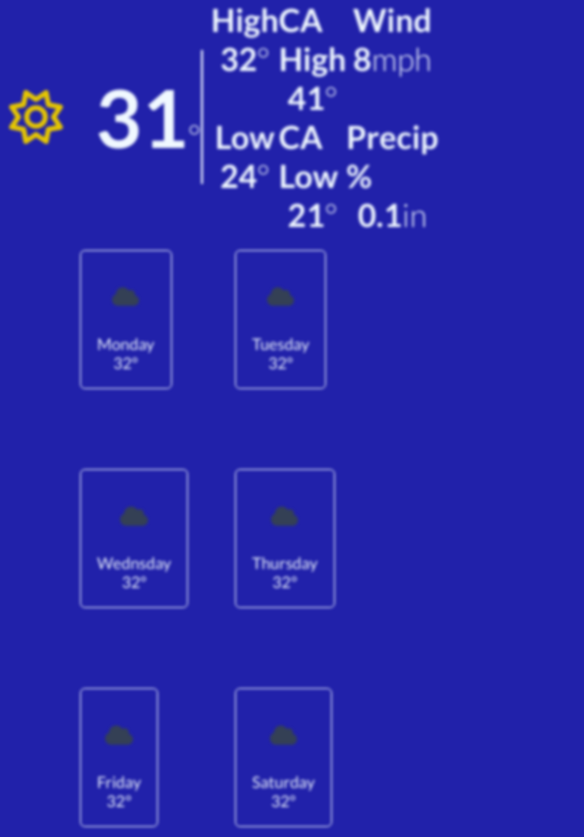
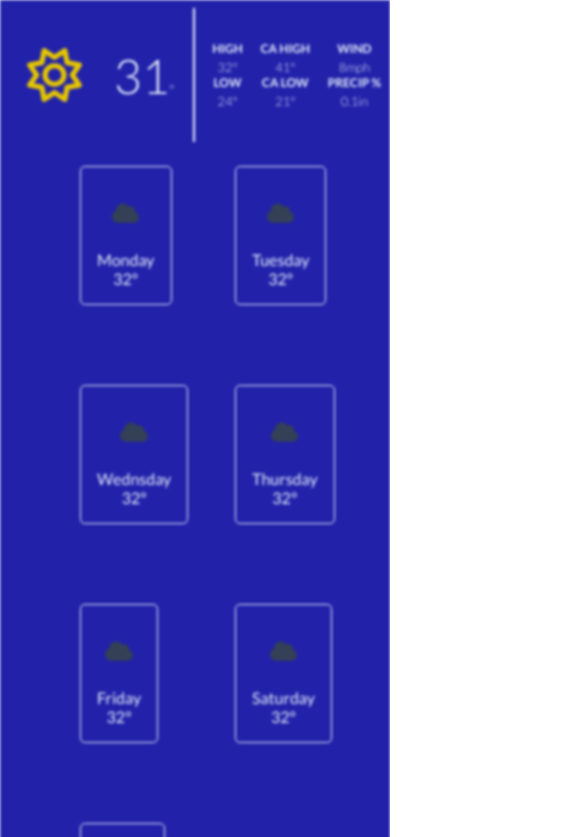
Before and after one commit to XAngeloidX/WeatherChecker, a website built with Vite: page index.html in a window 390 px wide. Shown: the top 837 px of the page, 584 px wide, since content can reach past the window. Built offline with nearby package versions, Linux system fonts and the light colour scheme; no server answers.

Commit message:
changing the font-sizing to make it look fine on mobile(where it was intended)

```diff
--- a/styles/Style.css
+++ b/styles/Style.css
@@ -43,7 +43,7 @@ body {
 }
 
 .header-current-temp {
-    font-size: 4rem;
+    font-size: 1rem;
     margin-left: 1rem;
 }
 
@@ -62,26 +62,26 @@ body {
 }
 
 .label {
-    text-transform: capitalize;
-    font-weight: 1000;
-    font-size: 2rem;
+    text-transform: uppercase;
+    font-weight: bold;
+    font-size: 0.75rem;
     color: aliceblue;
 }
 
 .variable {
-    font-weight: 700;
-    font-size: 2rem;
+    font-weight: lighter;
+    font-size: 0.8rem;
 }
 
 .header-current-temp .variable {
-    font-size: 5rem;
+    font-size: 3rem;
     margin-left: 1rem;
 }
 
 
 .variableInfo {
     font-weight: lighter;
-    font-size: 2rem;
+    font-size: 0.8rem;
 }
 
 .daySection {
@@ -112,7 +112,7 @@ body {
     width: 100%;
     text-align: center;
     border-spacing: 0;
-    font-size: 2rem
+    font-size: 1rem
 }
 
 .hourSection:nth-of-type(even) .hourRow {
@@ -126,3 +126,17 @@ body {
 .hourRow > td {
     padding: 0.25rem 0.5rem;
 }
+
+
+@media (prefers-color-scheme: light) {
+    :root {
+      color: #213547;
+      background-color: #ffffff;
+    }
+    a:hover {
+      color: #747bff;
+    }
+    button {
+      background-color: #f9f9f9;
+    }
+  }
```
